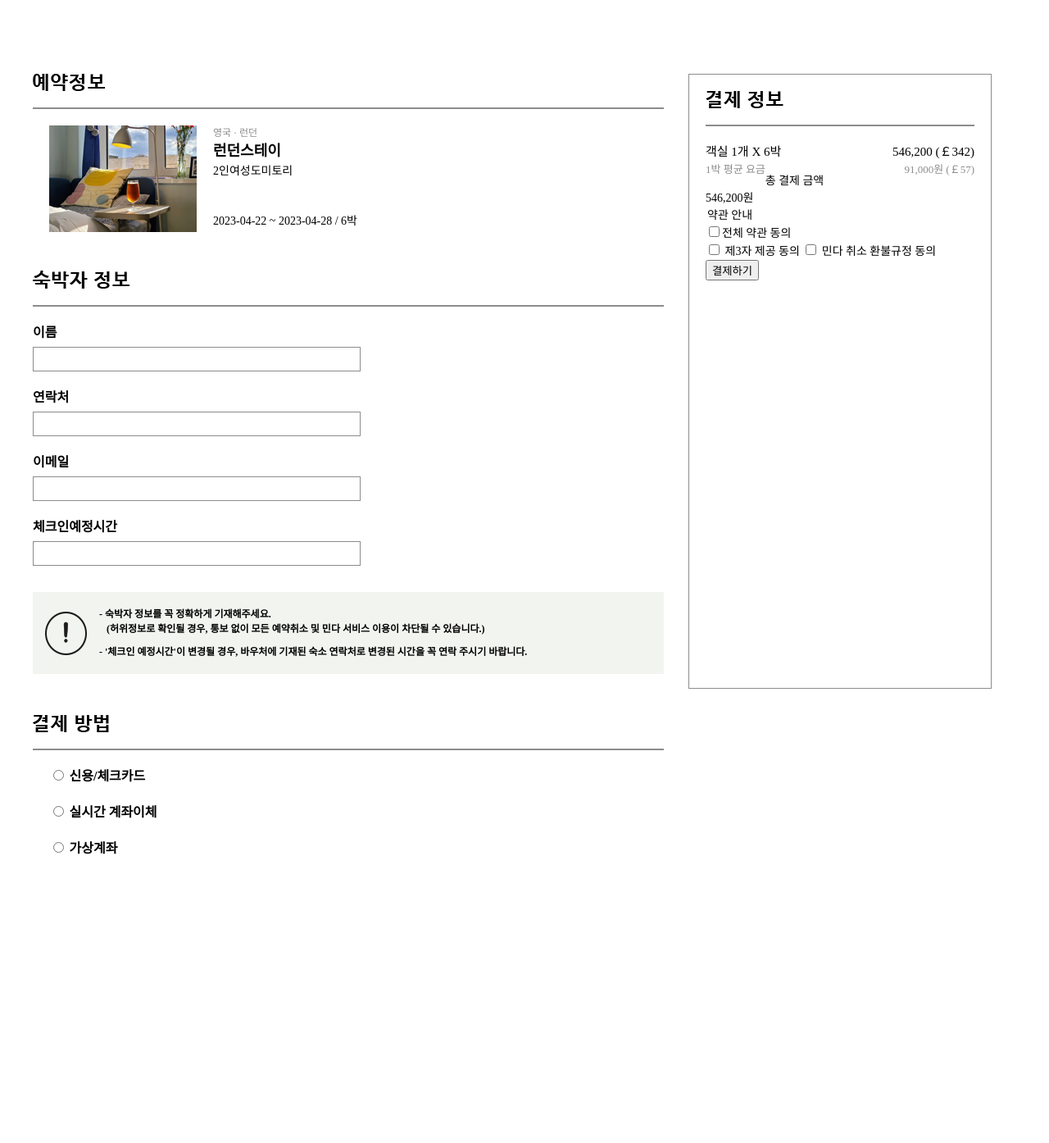
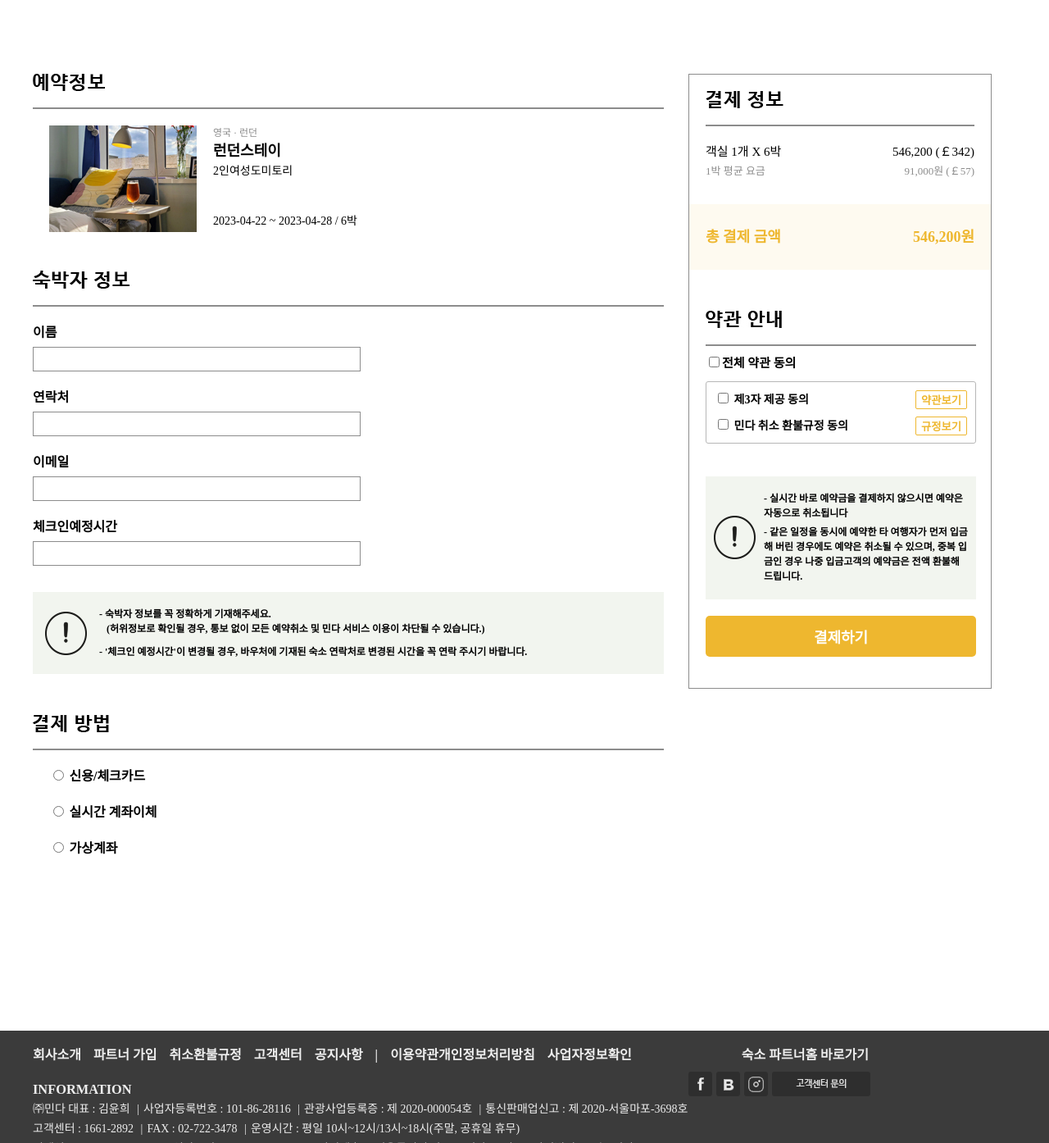
Before and after one commit to onezeun/KDT, a PHP site: page /reservation.html in a window 1280 px wide. Shown: the part 293-1687 px from the top of the page at 82% size. Run offline with PHP 8.4, Linux system fonts and the light colour scheme.

Commit message:
feat: reservation right UI

```diff
--- a/first_project/css/reservation.css
+++ b/first_project/css/reservation.css
@@ -429,13 +429,13 @@ fieldset {
 }
 
 .content {
-  height: 1200px;
-  margin-bottom: 300px;
+  height: 1100px;
+  margin-bottom: 200px;
 }
 
 .reservation_wrap {
   width: 1200px;
-  height: 1200px;
+  height: 1100px;
   margin: auto;
 }
 
@@ -447,17 +447,9 @@ fieldset {
   margin: 50px auto 100px;
 }
 
+/* left */
 .form_left {
   float: left;
-}
-
-.form_right{
-  width: 370px;
-  height: 750px;
-  border: 1px solid #8c8c8c;
-  float: left;
-  margin-left: 30px;
-  padding: 20px;
 }
 
 .room_info {
@@ -585,20 +577,30 @@ fieldset {
 
 /* right */
 
+.form_right{
+  width: 370px;
+  height: 750px;
+  border: 1px solid #8c8c8c;
+  float: left;
+  margin-left: 30px;
+  padding-top: 20px;
+}
+
 .payment_title {
   width: 95px;
   height: 21px;
   background: url(../images/reservation_form_right_title01.jpg) no-repeat;
-  margin-bottom: 20px;
+  margin: 0 0 20px 20px;
 }
 
 .payment_wrap1 {
   border-top: 2px solid #8c8c8c;
   padding-top: 20px;
+  margin:0 20px;
 }
 
 .selectroom {
-  height: 15px;
+  height: 25px;
   font-size: 15px;
 }
 
@@ -611,7 +613,7 @@ fieldset {
 }
 
 .oneday {
-  height: 13px;
+  height: 20px;
   font-size: 13px;
   color: #8c8c8c;
 }
@@ -623,6 +625,121 @@ fieldset {
 .oneday_account {
   float: right;
 }
+
+.payment_wrap2 {
+  width: 368px;
+  height: 80px;
+  background: #fefaf0;
+  display: flex;
+  justify-content: space-between;
+  align-items: center;
+  margin: 30px 0;
+}
+
+.payment_wrap2 p {
+  color: #eeb72f;
+  font-size: 18px;
+  font-weight: bold;
+}
+
+.totle_title {
+  margin-left:20px;
+}
+
+.totle_account {
+  margin-right: 20px;
+}
+
+.term {
+  margin: 20px;
+}
+
+.term_title{
+  width: 93px;
+  height: 21px;
+  background: url(../images/reservation_form_right_title02.jpg) no-repeat;
+}
+
+.term_wrap {
+  border-top: 2px solid #8c8c8c;
+  margin: 20px 0 ;
+}
+
+.term_wrap label{
+  font-weight: bold;
+}
+
+.checkall_wrap {
+  margin: 10px 0;
+  font-size: 15px;
+}
+
+.checkterm_wrap {
+  width: 330px;
+  border: 1px solid #b7b7b7;
+  border-radius: 3px;
+  padding: 10px;
+}
+
+.checkterm_wrap button {
+  background: white;
+  color: #eeb72f;
+  border: 1px solid #eeb72f;
+  border-radius: 2px;
+  font-weight: bold;
+  float: right;
+}
+
+.term1 {
+  height:22px;
+  display: block;
+  margin-bottom: 10px;
+}
+
+.term2 {
+  height:22px;
+  display: block;
+}
+
+.payment_warning {
+  width: 330px;
+  height: 150px;
+  background: #f2f5ef;
+  display: flex;
+  align-items: center;
+  margin: 0 20px;
+}
+
+.payment_warning_icon {
+  width: 51px;
+  height: 53px;
+  background: url(../images/warning.png) no-repeat;
+  display: inline-block;
+  margin: 0 10px;
+}
+
+.payment_warning_msg {
+  width: 250px;
+  display: inline-block;
+  font-size: 12px;
+  font-weight: bold;
+}
+
+.payment_warning_msg01 {
+  margin-bottom: 5px;
+}
+.submit_btn {
+  width: 330px;
+  height: 50px;
+  background: #eeb72f;
+  border: none;
+  border-radius: 5px;
+  color: white;
+  font-size: 18px;
+  font-weight: bold;
+  margin: 20px 20px;
+}
+
 
 
 /* footer */
--- a/first_project/reservation.html
+++ b/first_project/reservation.html
@@ -130,26 +130,51 @@
                   <p class="selectroom_title">객실 1개 X 6박</p>
                   <p class="selectroom_account">546,200 (￡342)</p>
                 </div>
-                <div class="clearfix"></div>
                 <div class="oneday">
                   <p class="oneday_title">1박 평균 요금</p>
                   <p class="oneday_account">91,000원 (￡57)</p>
                 </div>
               </div>
               <div class="payment_wrap2">
-                <p>총 결제 금액</p>
-                <p>546,200원</p>
+                <p class="totle_title">총 결제 금액</p>
+                <p class="totle_account">546,200원</p>
               </div>
             </fieldset>
-            <fieldset>
-              <legend>약관 안내</legend>
-              <input type="checkbox" id="all"><label for="all">전체 약관 동의</label>
-              <div>
-                <input type="checkbox" id="term1"> <label for="term1">제3자 제공 동의</label>
-                <input type="checkbox" id="term2"> <label for="term2">민다 취소 환불규정 동의</label>
+            <fieldset class="term">
+              <legend class="term_title indent">약관 안내</legend>
+              <div class="term_wrap">
+                <div class="checkall_wrap">
+                  <input type="checkbox" id="all"><label for="all">전체 약관 동의</label>
+                </div>
+                <div class="checkterm_wrap">
+                  <div class="term1">
+                    <input type="checkbox" id="term1">
+                    <label for="term1">제3자 제공 동의</label>
+                    <button type="button">약관보기</button>
+                  </div>
+                  <div class="term2">
+                    <input type="checkbox" id="term2">
+                    <label for="term2">민다 취소 환불규정 동의</label>
+                    <button type="button">규정보기</button>
+                  </div>
+                </div>
               </div>
             </fieldset>
-            <button type="submit">결제하기</button>
+            <div class="payment_warning">
+              <p class="payment_warning_icon indent">경고</p>
+              <div class="payment_warning_msg">
+                <p class="payment_warning_msg01">
+                  - 실시간 바로 예약금을 결제하지 않으시면 예약은 자동으로
+                  취소됩니다
+                </p>
+                <p>
+                  - 같은 일정을 동시에 예약한 타 여행자가 먼저 입금해 버린
+                  경우에도 예약은 취소될 수 있으며, 중복 입금인 경우 나중
+                  입금고객의 예약금은 전액 환불해 드립니다.
+                </p>
+              </div>
+            </div>
+            <button type="submit" class="submit_btn">결제하기</button>
         </form>
       </div>
   </div>
```
